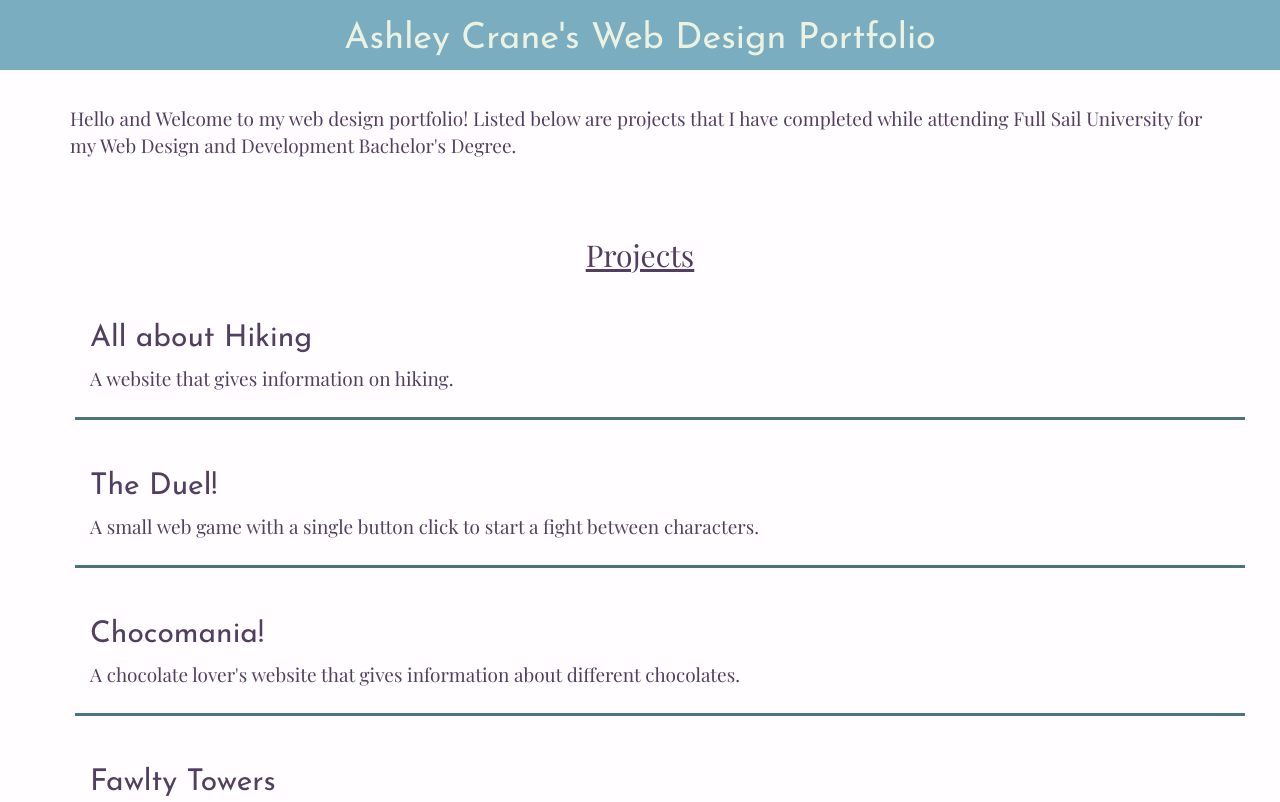
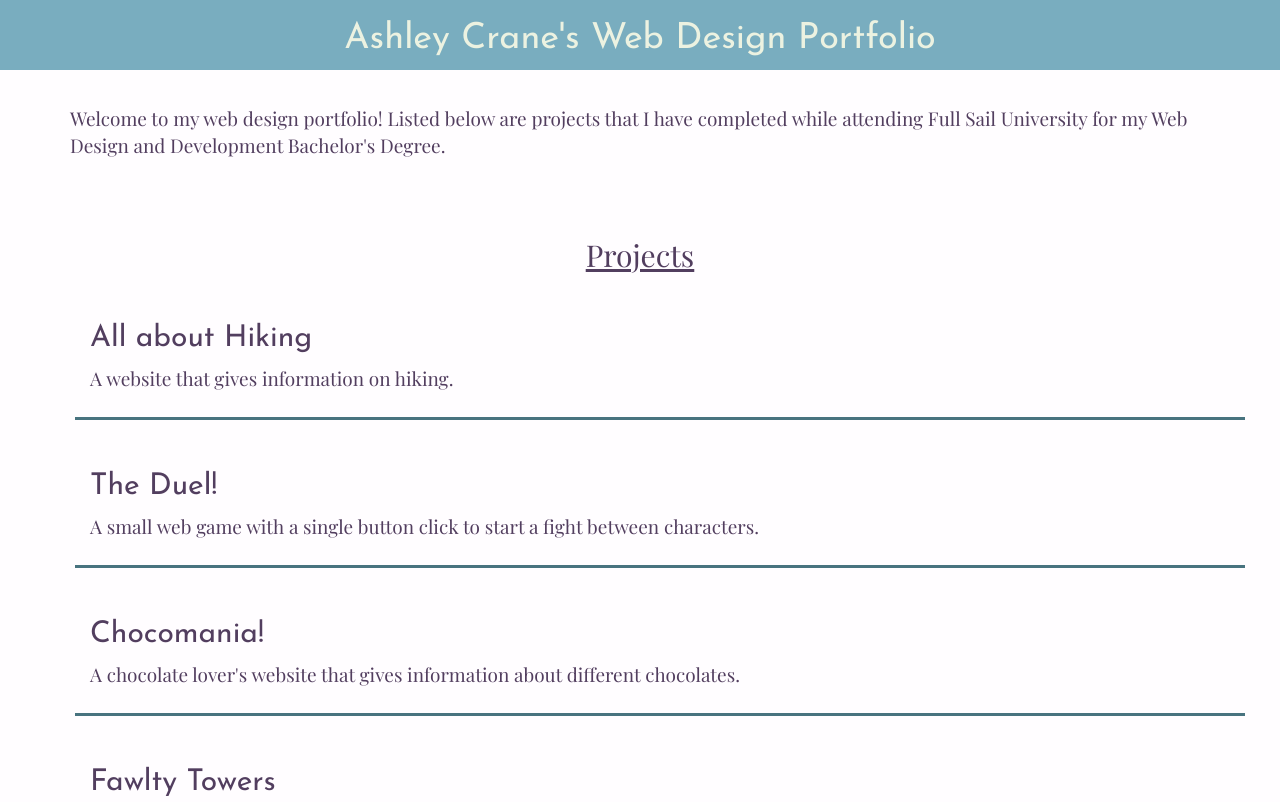
Before and after one commit to ashcrane/ashcrane.com, a plain HTML site: page index.html in a window 1280 px wide. Shown: the top 802 px of the page. Drawn offline with nearby package versions, Linux system fonts and the light colour scheme.

Commit message:
Edited index.html

```diff
--- a/index.html
+++ b/index.html
@@ -16,7 +16,7 @@
         <h1>Ashley Crane's Web Design Portfolio</h1>
     </div>
     <div class = "container info">
-        <p>Hello and Welcome to my web design portfolio! Listed below are projects that I have completed while attending Full Sail University for my Web Design and Development Bachelor's Degree.</p>
+        <p>Welcome to my web design portfolio! Listed below are projects that I have completed while attending Full Sail University for my Web Design and Development Bachelor's Degree.</p>
     </div>
     <div class="container" id="projects">
         <h3>Projects</h3>
```
